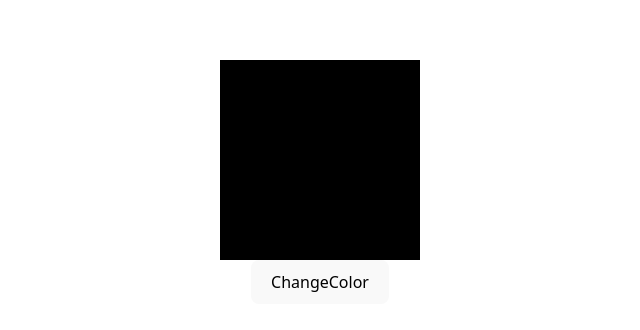
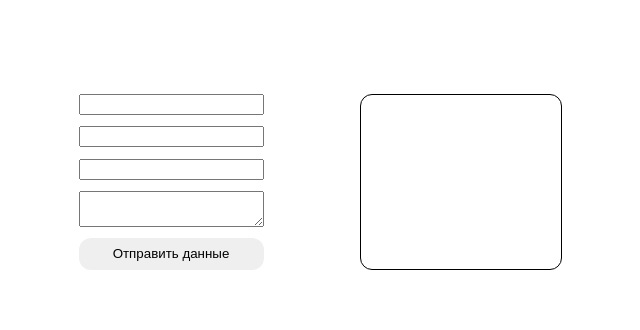
Before and after one commit to fedorov-yaroslav/exercises, a React (Vite) app: page / in a window 1280 px wide. Shown: the part 218-548 px from the top of the page, without its empty margins (320-960 px from the left). Built offline with nearby package versions, Linux system fonts and the light colour scheme.

Commit message:
form constructor practice

```diff
--- a/src/App.jsx
+++ b/src/App.jsx
@@ -1,11 +1,11 @@
 import './App.css'
-import ChangeColorRef from './components/ChangeColorRef.jsx'
+import FormConstructor from './components/FormСonstructor.jsx'
 
 function App() {
 
   return (
     <>
-      <ChangeColorRef />
+      <FormConstructor />
     </>
   )
 }
--- a/src/components/ChangeColorRef.jsx
+++ /dev/null
@@ -1,16 +0,0 @@
-import { useState, useRef } from 'react'
-
-function ChangeColorRef() {
-  const reference = useRef(null)
-
-
-  return (
-      <>
-        <div className = "square" ref={reference}>
-        </div>
-        <button onClick = {() => {reference.current.style.background = 'red'}}>ChangeColor</button>
-      </>
-  )
-}
-
-export default ChangeColorRef
--- /dev/null
+++ b/src/components/FormСonstructor.jsx
@@ -0,0 +1,43 @@
+import { useState } from 'react'
+
+function FormConstructor() {
+  const [name, setName] = useState('')
+  const [email, setEmail ] = useState('')
+  const [age, setAge ] = useState('')
+  const [description, setDescription ] = useState('')
+
+  return (
+      <div className = 'container'>
+        <div className = 'form-container'>
+          <input
+              type="text"
+              value = {name}
+              onChange = {(e) => setName(e.target.value)}
+          />
+          <input
+              type="email"
+              value = {email}
+              onChange = {(e) => setEmail(e.target.value)}
+          />
+          <input
+              type="number"
+              value = {age}
+              onChange = {(e) => setAge(e.target.value)}
+          />
+          <textarea
+              value = {description}
+              onChange = {(e) => setDescription(e.target.value)}
+          />
+          <input type="submit" value = 'Отправить данные' className = 'submit-button'/>
+        </div>
+        <div className = 'form-preview'>
+          <p>{name}</p>
+          <p>{email}</p>
+          <p>{age}</p>
+          <p>{description}</p>
+        </div>
+      </div>
+  )
+}
+
+export default FormConstructor
--- a/src/index.css
+++ b/src/index.css
@@ -72,3 +72,26 @@ button:focus-visible {
   height: 200px;
   background: black;
 }
+
+.form-container{
+  display: flex;
+  flex-direction: column;
+  gap: 0.7rem;
+}
+
+.form-preview{
+  border: 1px solid black;
+  border-radius: 12px;
+  min-width: 200px;
+}
+
+.submit-button{
+  border-radius: 12px;
+  height: 2rem;
+  border: none
+}
+
+.container{
+  display: flex;
+  gap: 6rem;
+}
```
